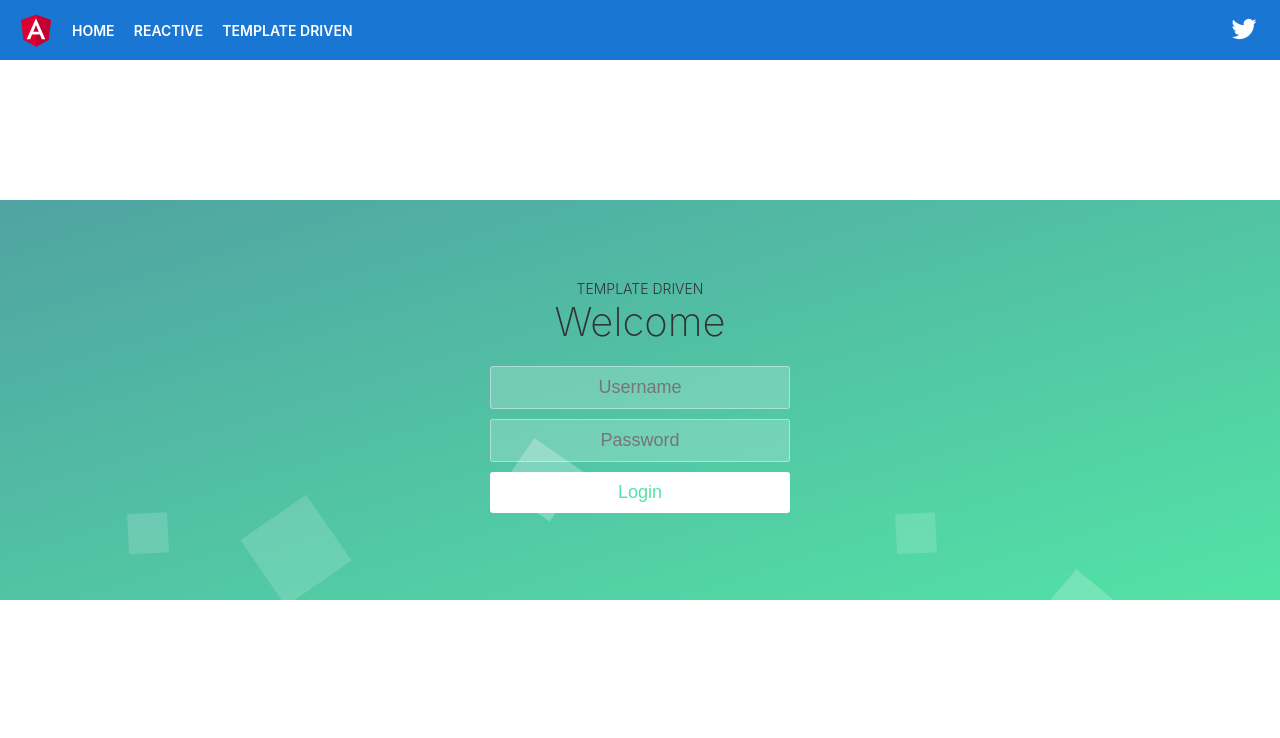
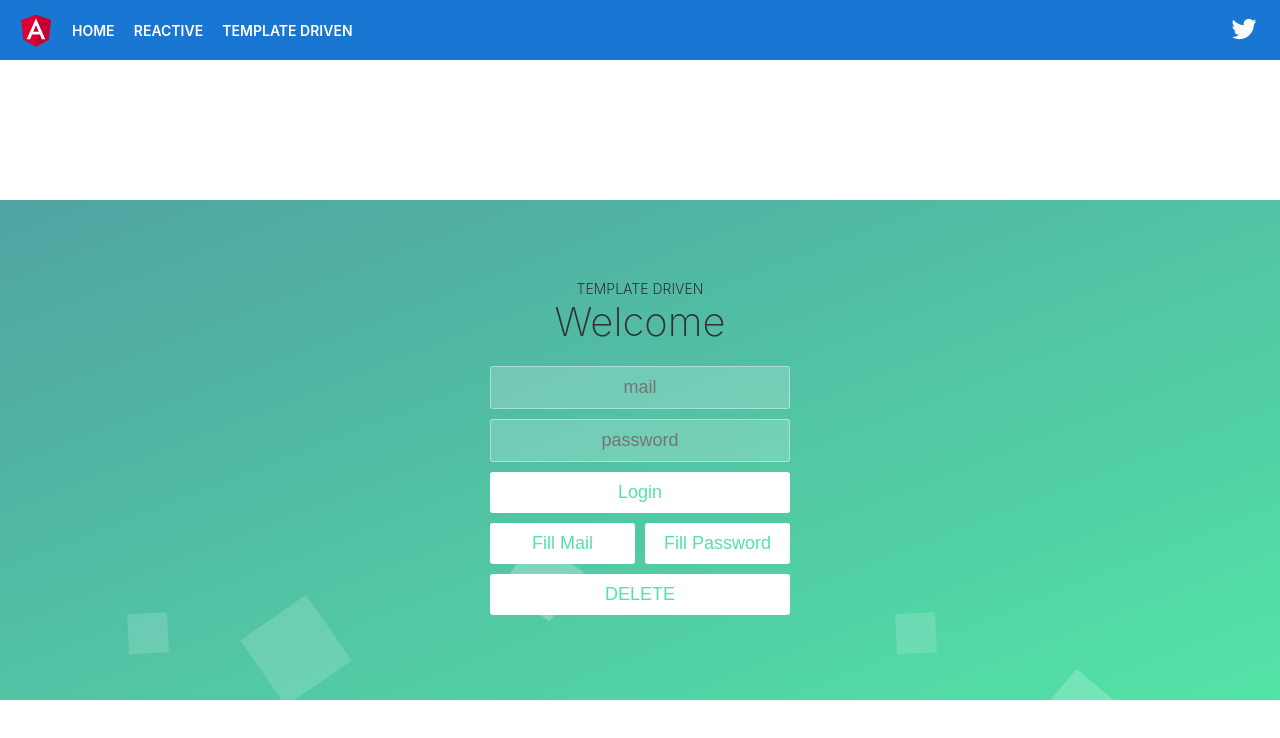
Before and after one commit to Yu0614/angular-form-differences, an Angular app: page /template-driven in a window 1280 px wide. Shown: the top 738 px of the page. Built offline with nearby package versions, Linux system fonts and the light colour scheme.

Commit message:
feat: update tempalte driven componet & introduce template driven form

```diff
--- a/src/app/app.module.ts
+++ b/src/app/app.module.ts
@@ -5,11 +5,11 @@ import { AppRoutingModule } from './app-routing.module';
 import { AppComponent } from './app.component';
 import { TemplateDrivenComponent } from './template-driven/template-driven.component';
 import { ReactiveComponent } from './reactive/reactive.component';
-import { ReactiveFormsModule } from '@angular/forms';
+import { FormsModule, ReactiveFormsModule } from '@angular/forms';
 
 @NgModule({
     declarations: [AppComponent, TemplateDrivenComponent, ReactiveComponent],
-    imports: [BrowserModule, AppRoutingModule, ReactiveFormsModule],
+    imports: [BrowserModule, AppRoutingModule, ReactiveFormsModule, FormsModule],
     providers: [],
     bootstrap: [AppComponent],
 })
--- a/src/app/template-driven/template-driven.component.css
+++ b/src/app/template-driven/template-driven.component.css
@@ -57,7 +57,7 @@ body :-ms-input-placeholder {
     top: 50%;
     left: 0;
     width: 100%;
-    height: 400px;
+    height: 500px;
     margin-top: -200px;
     overflow: hidden;
 }
@@ -69,7 +69,7 @@ body :-ms-input-placeholder {
     max-width: 600px;
     margin: 0 auto;
     padding: 80px 0;
-    height: 400px;
+    height: 500px;
     text-align: center;
 }
 .container h1 {
@@ -241,3 +241,30 @@ form button:hover {
         transform: translateY(-700px) rotate(600deg);
     }
 }
+
+.fill-button.password {
+    margin-top: 10px;
+    width: 145px;
+    position: absolute;
+    right: 150px;
+}
+
+.fill-button.mail {
+    margin-top: 10px;
+    width: 145px;
+    position: absolute;
+    left: 150px;
+}
+
+.button:hover {
+    color: plum;
+}
+
+.button:active {
+    color: orange;
+    background-color: aqua !important;
+}
+
+.delete {
+    margin-top: 10px;
+}
--- a/src/app/template-driven/template-driven.component.html
+++ b/src/app/template-driven/template-driven.component.html
@@ -4,11 +4,29 @@
             <p>TEMPLATE DRIVEN</p>
         </div>
         <h1>Welcome</h1>
-
-        <form class="form">
-            <input type="text" placeholder="Username" />
-            <input type="password" placeholder="Password" />
-            <button type="submit" id="login-button">Login</button>
+        <!-- ① using ngForm to link form with component -->
+        <form class="form" #form="ngForm" (ngSubmit)="submit()">
+            <!-- ② using ngModel to link value with component model -->
+            <input type="email" placeholder="mail" [(ngModel)]="model.mail" name="mail" #mail="ngModel" />
+            <input type="password" placeholder="password" [(ngModel)]="model.password" name="password" #password="ngModel" />
+            <button class="button" type="submit" id="login-button">Login</button>
+            <br />
+            <button class="button fill-button mail" type="button" id="fill-mail-button" [disabled]="!form.valid" (click)="fillMail()">
+                Fill Mail
+            </button>
+            <button
+                class="button fill-button password"
+                type="button"
+                id="fill-password-button"
+                [disabled]="!form.valid"
+                (click)="fillPassword()"
+            >
+                Fill Password
+            </button>
+            <br />
+            <br />
+            <br />
+            <button class="button delete" type="button" id="delete-button" (click)="deleteValue()">DELETE</button>
         </form>
     </div>
 
--- a/src/app/template-driven/template-driven.component.ts
+++ b/src/app/template-driven/template-driven.component.ts
@@ -1,4 +1,5 @@
-import { Component, OnInit } from '@angular/core';
+import { Component, OnInit, ViewChild } from '@angular/core';
+import { FormBuilder, NgForm } from '@angular/forms';
 
 @Component({
     selector: 'app-template-driven',
@@ -7,6 +8,49 @@ import { Component, OnInit } from '@angular/core';
 })
 export class TemplateDrivenComponent implements OnInit {
     constructor() {}
+    public model = {
+        mail: '',
+        password: '',
+    };
+
+    @ViewChild('form')
+    form: NgForm;
 
     ngOnInit(): void {}
+
+    /**
+     * Submit form values
+     */
+    submit() {
+        console.log('submit');
+        window.alert(JSON.stringify(this.form.value));
+    }
+
+    /**
+     * Fill emailAddress with specific email
+     *  L shows example for filling email type
+     *  L Overwrites existing value
+     */
+    fillMail() {
+        this.model.mail = 'sample@example.com';
+        window.alert(JSON.stringify(this.model));
+    }
+
+    /**
+     * Fill password with specific password
+     *  L Shows example for filling password type
+     *  L Overwrites existing value
+     */
+    fillPassword() {
+        this.model.password = 'pass1word';
+        window.alert(JSON.stringify(this.model));
+    }
+
+    /**
+     * Delete form values
+     */
+    deleteValue() {
+        this.model.mail = '';
+        this.model.password = '';
+    }
 }
```
